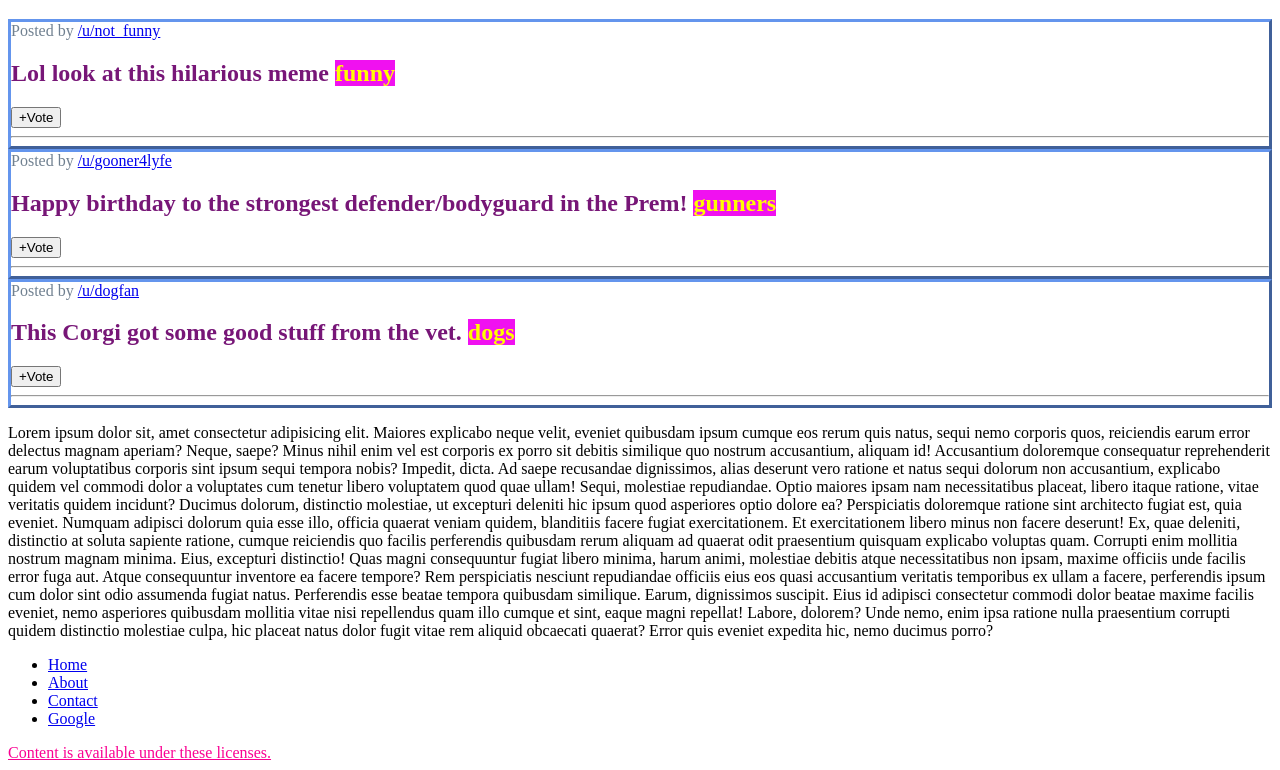
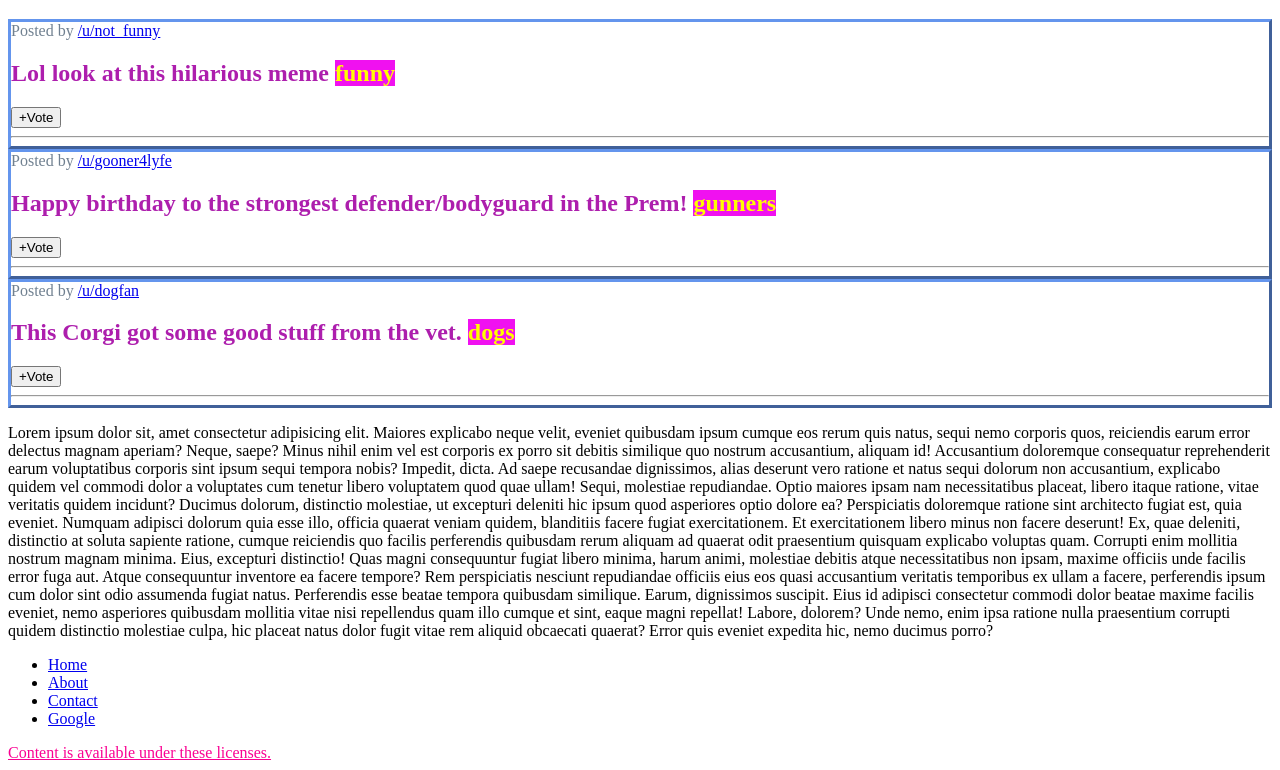
Before and after one commit to kblbservices/Coding-Practice, a plain HTML site: page index_cssdemo.html in a window 1280 px wide. Shown: the part 90-860 px from the top of the page. Drawn offline with Linux system fonts and the light colour scheme.

Commit message:
changes post color in css selectors

```diff
--- a/CSS Selectors.css
+++ b/CSS Selectors.css
@@ -2,5 +2,5 @@ h1 {color: red}
 #signup {background-color: salmon; color: slateblue;}
 span {color: slategray;}
 .tag {background-color:rgb(240, 17, 240); color: yellow;}
-.post {color:rgb(119, 22, 119); border: cornflowerblue; border-style: outset;}
+.post {color:rgb(173, 30, 173); border: cornflowerblue; border-style: outset;}
 footer > a {color: rgb(250, 0, 146);}
```
